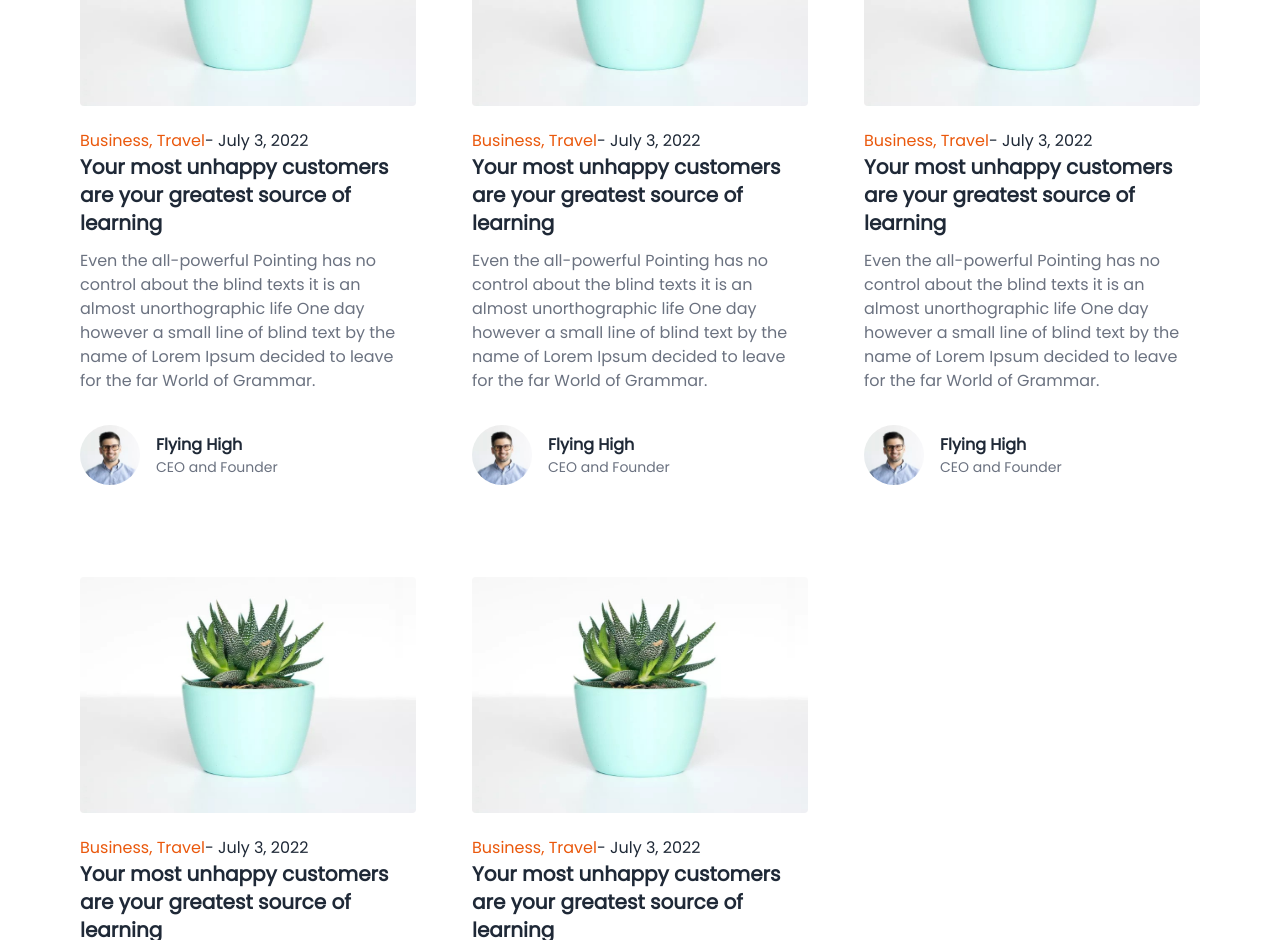
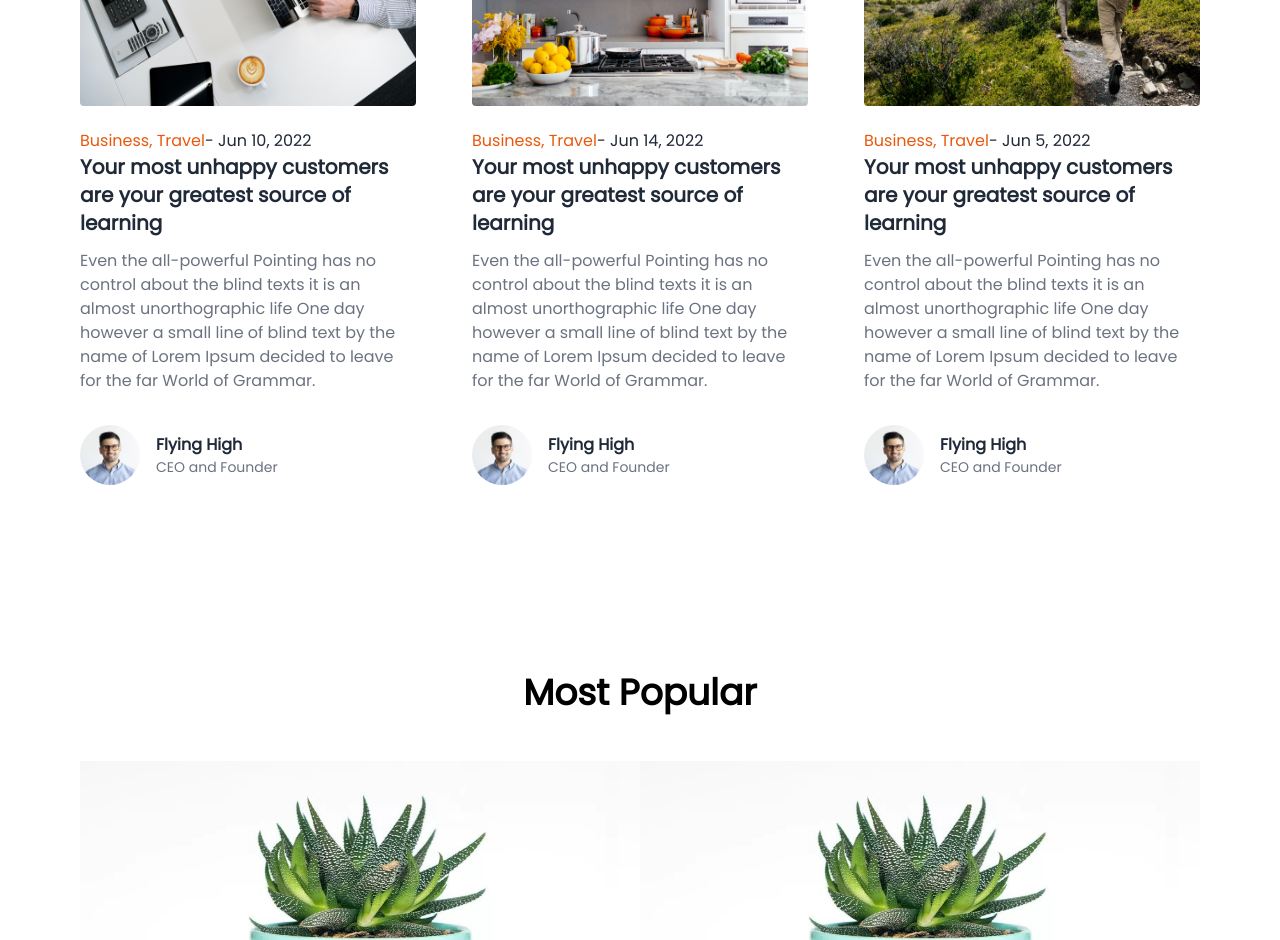
Before and after one commit to yky32/blog, a Next.js app: page / in a window 1280 px wide. Shown: the part 1860-2800 px from the top of the page. Built offline with nearby package versions, Linux system fonts and the light colour scheme.

Commit message:
Add fetch and put into page

```diff
--- a/components/section2.js
+++ b/components/section2.js
@@ -1,53 +1,52 @@
+import Link from "next/link"
 import Image from "next/image"
-import Link from "next/link"
 import Author from "./_child/author"
-import fetcher from "../lib/fetcher"
+import fetcher from '../lib/fetcher'
 
 export default function section2() {
-	const {data, isLoading, isError} = fetcher('api/posts')
-	if (data) {
-		console.log(data)
-	}
+
+    const { data, isLoading, isError } = fetcher('api/posts')
+
+    if(isLoading) return <div>Loading...</div>
+    if(isError) return <div>Error</div>
 
   return (
     <section className="container mx-auto md:px-20 py-10">
         <h1 className="font-bold text-4xl py-12 text-center">Latest Posts</h1>
 
-			{/*grid columns*/}
+        {/* grid columns */}
         <div className="grid md:grid-cols-2 lg:grid-cols-3 gap-14">
-				{Post()}
-				{Post()}
-				{Post()}
-				{Post()}
-				{Post()}
-				{Post()}
-				{Post()}
-				{Post()}
+            {
+                data.map((value, index) => (
+                    <Post data={value} key={index}></Post>
+                ))
+            }
         </div>
     </section>
   )
 }
 
 
-function Post() {
+function Post( { data } ){
+    const { id, title, category, img, published, author } = data;
     return (
         <div className="item">
             <div className="images">
-				<Link href={"/"}><a><Image alt="" src={"/images/img1.jpg"} className="rounded" width={500} height={350} /></a></Link>
+                <Link href={"/"}><a><Image src={img || "/"} className="rounded" width={500} height={350} /></a></Link>
             </div>
             <div className="info flex justify-center flex-col py-4">
                 <div className="cat">
-					<Link href={"/"}><a className="text-orange-600 hover:text-orange-800">Business, Travel</a></Link>
-					<Link href={"/"}><a className="text-gray-800 hover:text-gray-600">- July 3, 2022</a></Link>
+                    <Link href={"/"}><a className="text-orange-600 hover:text-orange-800">{category || "Unknown"}</a></Link>
+                    <Link href={"/"}><a className="text-gray-800 hover:text-gray-600">- {published || "Unknown"}</a></Link>
                 </div>
                 <div className="title">
-          <Link href={"/"}><a className="text-xl font-bold text-gray-800 hover:text-gray-600">Your most unhappy customers are your greatest source of learning</a></Link>
+                    <Link href={"/"}><a className="text-xl font-bold text-gray-800 hover:text-gray-600">{title || "Title"}</a></Link>
                 </div>
                 <p className="text-gray-500 py-3">
                     Even the all-powerful Pointing has no control about the blind texts it is an almost unorthographic life One day however a small line of blind
                     text by the name of Lorem Ipsum decided to leave for the far World of Grammar.
                 </p>
-        <Author></Author>
+                { author ? <Author></Author> : <></>}
             </div>
         </div>
     )
--- a/lib/fetcher.js
+++ b/lib/fetcher.js
@@ -1,17 +1,14 @@
-/* eslint-disable react-hooks/rules-of-hooks */
-import useSWR from "swr"
+import useSWR from 'swr';
 
-// const baseURL = process.env.baseURL
-const baseURL = "http://localhost:3000/"
+const baseURL = "http://localhost:3000/";
 
 const response = (...args) => fetch(...args).then(res => res.json())
 
-export default function fetcher(endpoint) {
-  const {data, error} = useSWR(`${baseURL}${endpoint}`, response)
-
-  return {
-    data,
-    isLoading: !error && !data,
-    isError: error
-  }
+export default function fetcher(endpoint){
+    const { data, error } = useSWR(`${baseURL}${endpoint}`, response)
+    return {
+        data,
+        isLoading : !error && !data,
+        isError : error
+    }
 }
```
Lines whose indentation alone changed are shown as unchanged.
